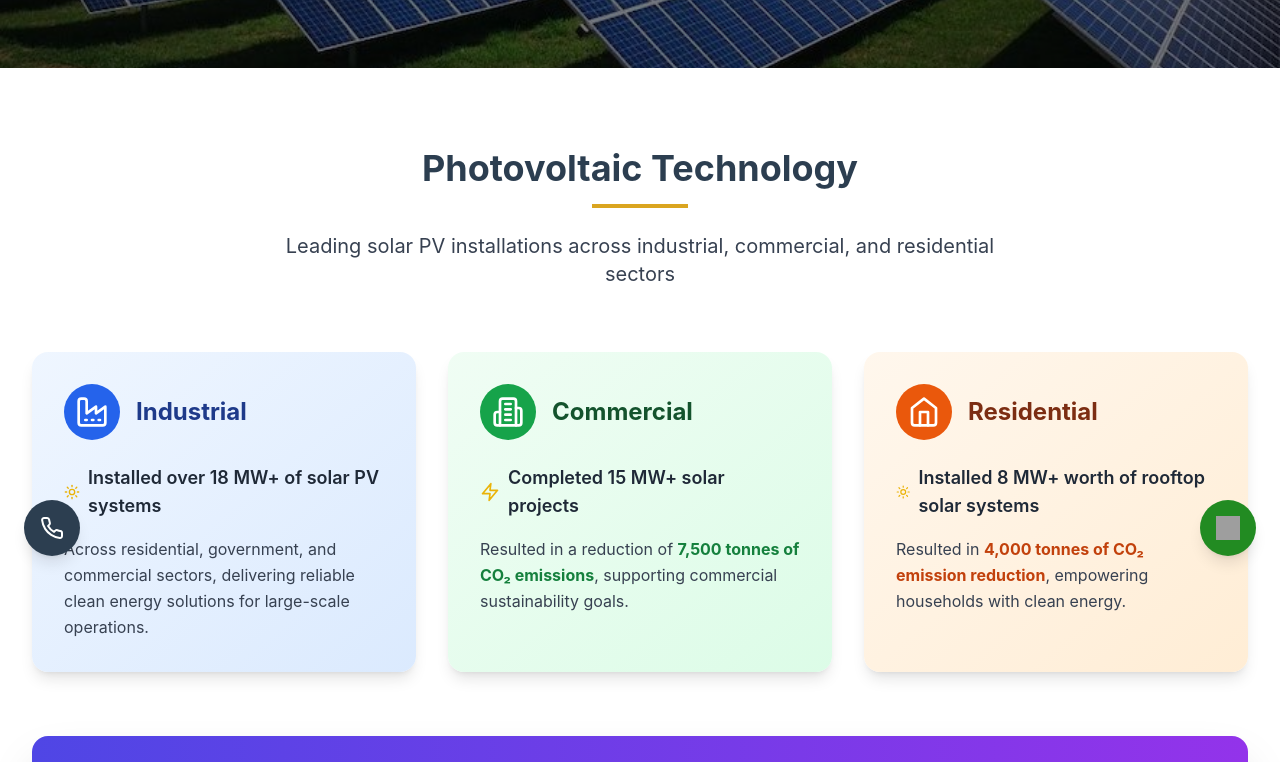
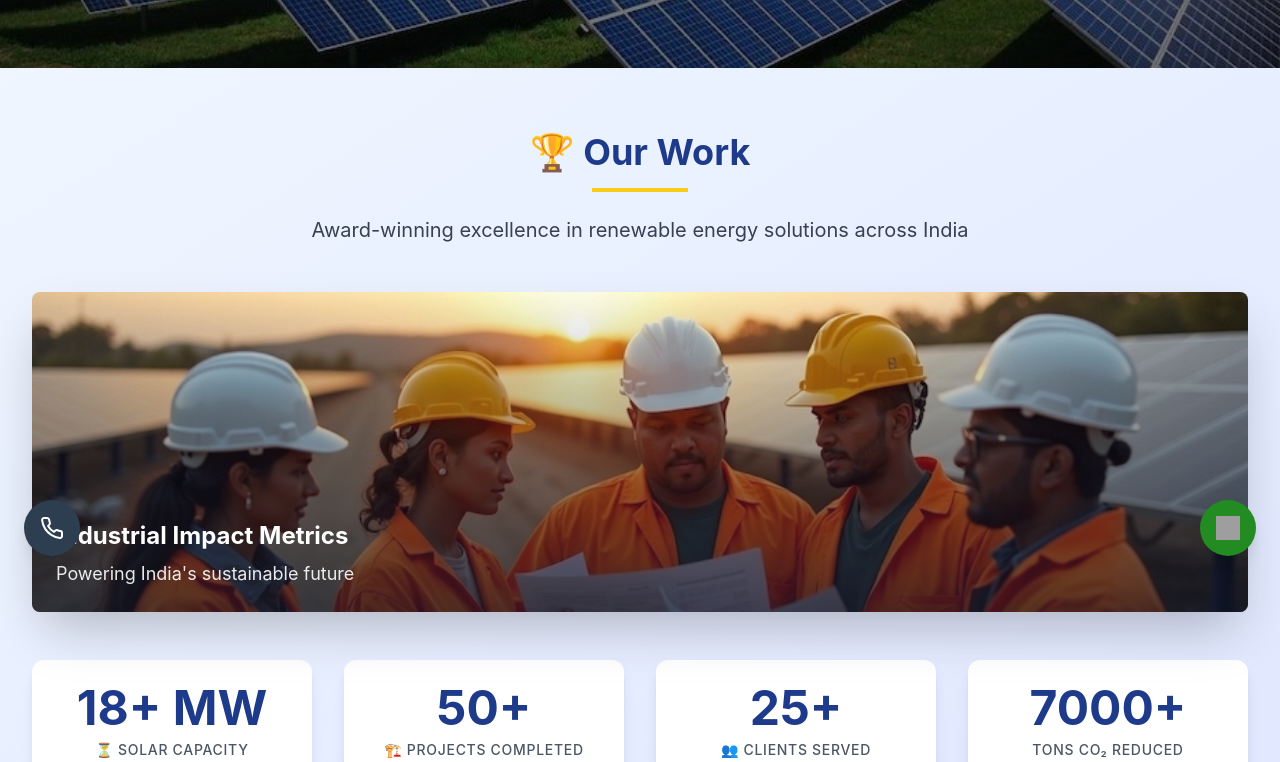
Before and after one commit to Bhogla/Urzaindia.com, a React (Vite) app: page /achievements in a window 1280 px wide. Shown: the part 220-982 px from the top of the page. Built offline with nearby package versions, Linux system fonts and the light colour scheme; grey boxes are pictures that could not be loaded.

Commit message:
Updated Achievements.tsx

```diff
--- a/src/pages/Achievements.tsx
+++ b/src/pages/Achievements.tsx
@@ -3,16 +3,25 @@ import p7 from '../assets/Product/p7.jpg';
 import a1 from '../assets/achivements/a1.jpg';
 import a2 from '../assets/achivements/a2.jpg';
 import a3 from '../assets/achivements/a3.jpg';
+import a4 from '../assets/achivements/a4.jpg';
 import { useEffect, useState } from 'react';
 
 const Achievements = () => {
   const [counts, setCounts] = useState({
+    capacity: 0,
+    projects: 0,
+    clients: 0,
+    savings: 0,
     streetLights: 0,
     waterHeaters: 0,
     heatPumps: 0
   });
 
   const targetCounts = {
+    capacity: 18,
+    projects: 50,
+    clients: 25,
+    savings: 7000,
     streetLights: 900,
     waterHeaters: 300000,
     heatPumps: 100000
@@ -25,6 +34,10 @@ const Achievements = () => {
 
     const incrementCounts = (step: number) => {
       setCounts({
+        capacity: Math.min(Math.floor((targetCounts.capacity * step) / steps), targetCounts.capacity),
+        projects: Math.min(Math.floor((targetCounts.projects * step) / steps), targetCounts.projects),
+        clients: Math.min(Math.floor((targetCounts.clients * step) / steps), targetCounts.clients),
+        savings: Math.min(Math.floor((targetCounts.savings * step) / steps), targetCounts.savings),
         streetLights: Math.min(Math.floor((targetCounts.streetLights * step) / steps), targetCounts.streetLights),
         waterHeaters: Math.min(Math.floor((targetCounts.waterHeaters * step) / steps), targetCounts.waterHeaters),
         heatPumps: Math.min(Math.floor((targetCounts.heatPumps * step) / steps), targetCounts.heatPumps)
@@ -52,6 +65,49 @@ const Achievements = () => {
           <p className="text-xl max-w-4xl mx-auto">
             Celebrating our success in transforming India's industrial energy landscape through innovative solar solutions and sustainable infrastructure development.
           </p>
+        </div>
+      </section>
+
+      {/* Our Work - Stats Section */}
+      <section className="py-16 bg-gradient-to-br from-blue-50 to-indigo-100">
+        <div className="max-w-7xl mx-auto px-4 sm:px-6 lg:px-8">
+          <div className="text-center mb-12">
+            <h2 className="text-4xl font-bold text-blue-900 mb-4">🏆 Our Work</h2>
+            <div className="w-24 h-1 bg-yellow-400 mx-auto mb-6"></div>
+            <p className="text-xl text-gray-700 max-w-3xl mx-auto">
+              Award-winning excellence in renewable energy solutions across India
+            </p>
+          </div>
+
+          <div className="mb-12">
+            <div className="relative rounded-lg overflow-hidden shadow-2xl">
+              <img src={a4} alt="Industrial Solar Installation" className="w-full h-80 object-cover" />
+              <div className="absolute inset-0 bg-gradient-to-t from-gray-900/70 to-transparent"></div>
+              <div className="absolute bottom-6 left-6 text-white">
+                <h3 className="text-2xl font-bold mb-2">Industrial Impact Metrics</h3>
+                <p className="text-lg opacity-90">Powering India's sustainable future</p>
+              </div>
+            </div>
+          </div>
+
+          <div className="grid grid-cols-2 md:grid-cols-4 gap-8">
+            <div className="text-center bg-white rounded-xl p-6 shadow-lg hover:shadow-xl transition-shadow">
+              <div className="text-5xl font-bold text-blue-900 mb-2">{counts.capacity}+ MW</div>
+              <div className="text-sm font-medium text-gray-600 uppercase tracking-wider">⏳ Solar Capacity Installed</div>
+            </div>
+            <div className="text-center bg-white rounded-xl p-6 shadow-lg hover:shadow-xl transition-shadow">
+              <div className="text-5xl font-bold text-blue-900 mb-2">{counts.projects}+</div>
+              <div className="text-sm font-medium text-gray-600 uppercase tracking-wider">🏗️ Projects Completed</div>
+            </div>
+            <div className="text-center bg-white rounded-xl p-6 shadow-lg hover:shadow-xl transition-shadow">
+              <div className="text-5xl font-bold text-blue-900 mb-2">{counts.clients}+</div>
+              <div className="text-sm font-medium text-gray-600 uppercase tracking-wider">👥 Clients Served</div>
+            </div>
+            <div className="text-center bg-white rounded-xl p-6 shadow-lg hover:shadow-xl transition-shadow">
+              <div className="text-5xl font-bold text-blue-900 mb-2">{counts.savings === 7000 ? '7000+' : counts.savings}</div>
+              <div className="text-sm font-medium text-gray-600 uppercase tracking-wider">Tons CO₂ Reduced</div>
+            </div>
+          </div>
         </div>
       </section>
 
```
